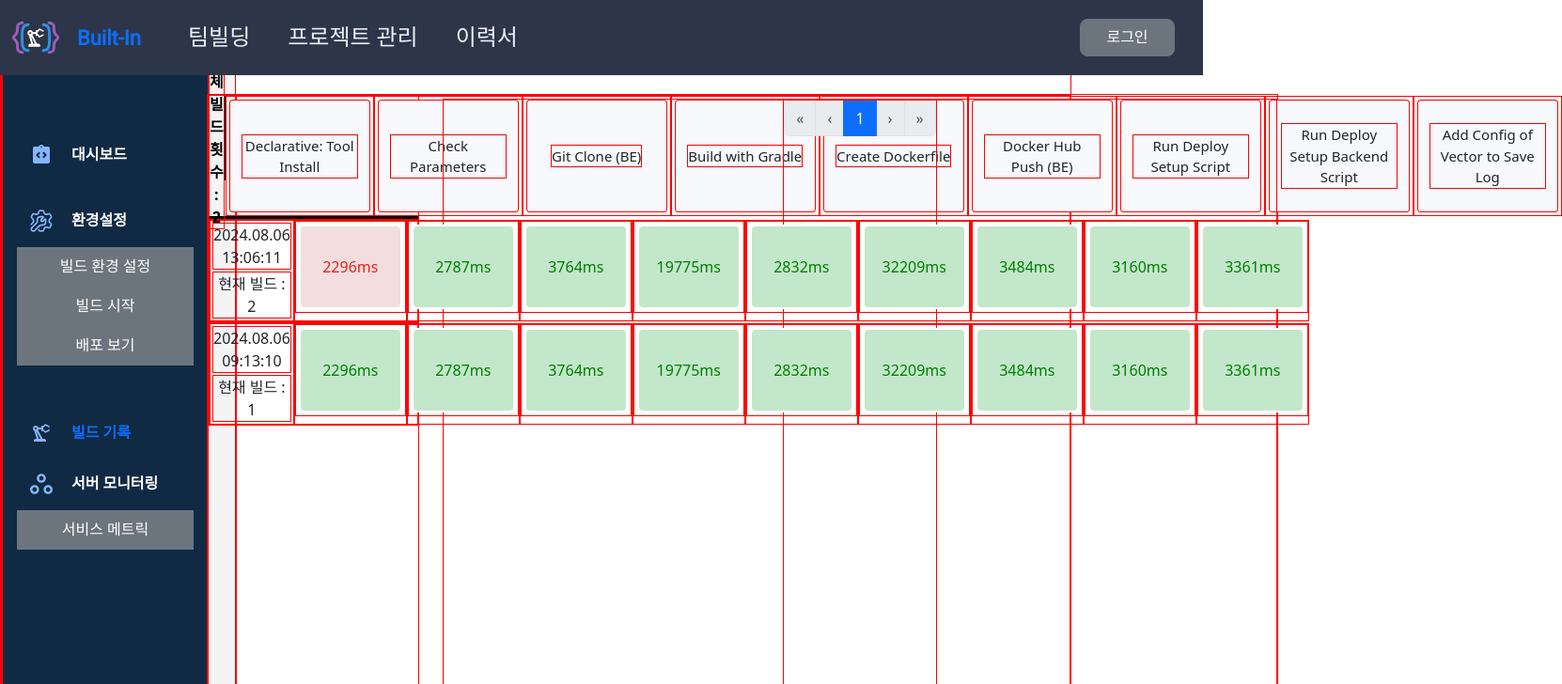
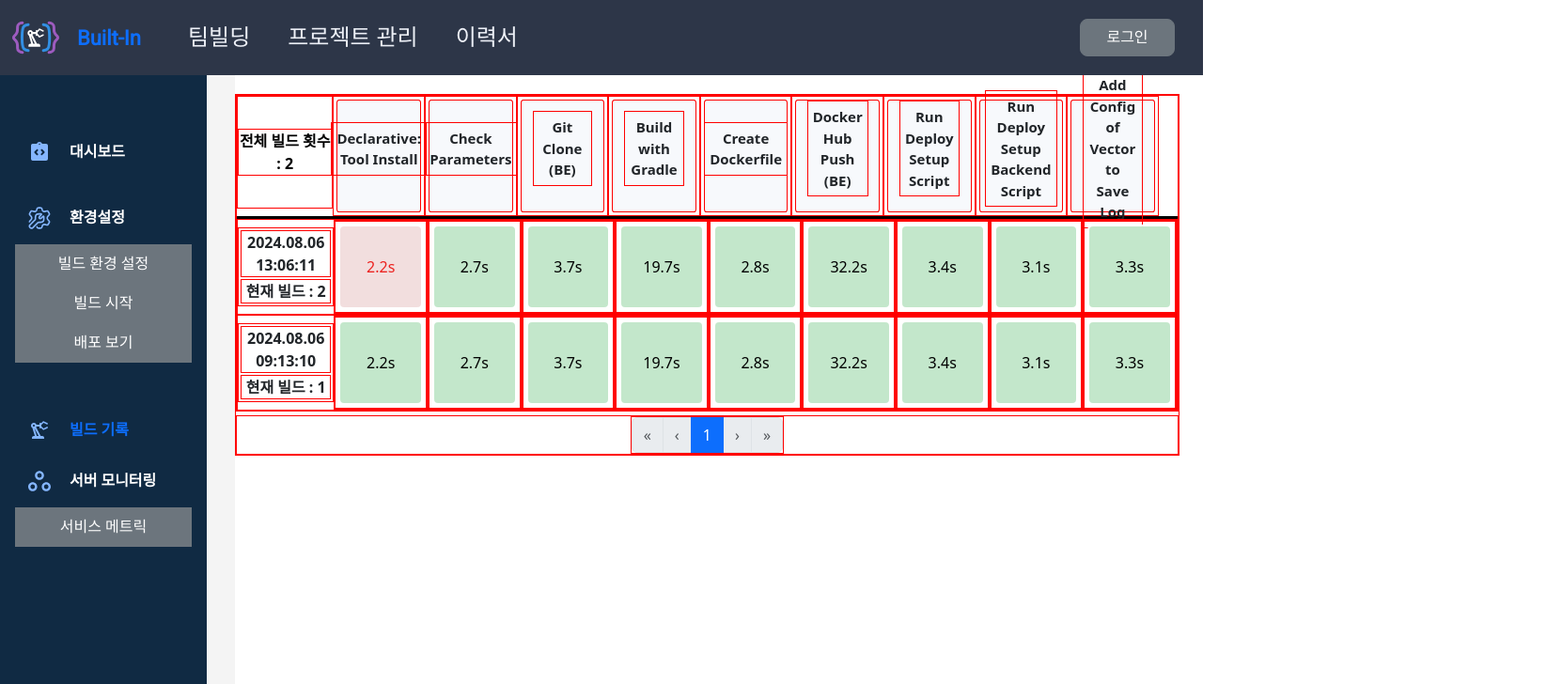
Before and after one commit to HOT6MAN/built-in-frontend, a Vue app: page /project/result in a window 1280 px wide. Shown: the top 728 px of the page at 94% size, 1662 px wide, since content can reach past the window. Built offline with nearby package versions, Linux system fonts and the light colour scheme.

Commit message:
Feature/s11 p12 a606 263 (2)

```diff
--- a/src/views/projectManagement/ProjectBuildResultView.vue
+++ b/src/views/projectManagement/ProjectBuildResultView.vue
@@ -1,12 +1,10 @@
 <template>
   <!-- <SideBarView /> -->
-	<b-container class="buildResultContainer">
+	<div class="buildResultContainer">
 			<div class="boxContainer">
 			 <div class="menuboxWrapper">
 				 <div class="menuBoxBlank"><p>전체 빌드 횟수 : {{response.totalCount}}</p></div>
-				 <div v-for="menu in menuBuilds" :key="menu">
-				 	<div class="menuBox"><p>{{ menu.name }}</p></div>
-				</div>
+				 	<div v-for="menu in menuBuilds" :key="menu"><div class="menuBox"><p>{{ menu.name }}</p></div></div>
 				</div>
 				<div v-for= "build in pageBuilds.slice().reverse()" :key="build" class="boxWrapper">
 					<div class="buildRow">
@@ -15,7 +13,7 @@
 					</div>
 							<!-- v-if를 이용해 만약 success면 success 버튼으로, fail이라면 fail 버튼을 보여줌 -->
 					<div v-for="(buildStage, index) in build.buildStages" :key="index">
-						<div v-if="`${buildStage.status}`==='SUCCESS'"><b-button @click="toggleModal(build.buildId, index)" class="boxSuccess">{{buildStage.duration}}ms</b-button>
+						<div v-if="`${buildStage.status}`==='SUCCESS'"><b-button @click="toggleModal(build.buildId, index)" class="boxSuccess">{{milToSec(buildStage.duration)}}s</b-button>
 							<b-modal
 							:id="`modal-${build.buildId}-${index}`"
 							v-model="modalShow[`${build.buildId}-${index}`]"
@@ -29,7 +27,7 @@
 						</div>
 						</b-modal>
 					</div>
-						<div v-else><b-button @click="toggleModal(build.buildId, index)" class="boxFailed">{{buildStage.duration}}ms</b-button>
+						<div v-else><b-button @click="toggleModal(build.buildId, index)" class="boxFailed">{{milToSec(buildStage.duration)}}s</b-button>
 							<b-modal
 							:id="`modal-${build.buildId}-${index}`"
 							v-model="modalShow[`${build.buildId}-${index}`]"
@@ -47,7 +45,7 @@
 				</div>
 		</div>
 				<!-- 페이지네이션 -->
-				<div class="d-flex justify-content-center mt-1">
+				<div class="d-flex justify-content-center mt-1 pageNation">
 					<b-pagination class="mb-0"
 						v-model="currentPage"
 						:total-rows="pages"
@@ -55,7 +53,7 @@
 						aria-controls="my-table">
 					</b-pagination>
 				</div>
-	</b-container>
+	</div>
 </template>
 
 
@@ -119,6 +117,12 @@ const toggleLog = (index) => {
 	openIndex.value = openIndex.value === index? null: index;
 }
 const isLogOpen = (index) => openIndex.value === index
+
+const milToSec = (milliSecond) => {
+	const second = milliSecond / 100
+	return Math.floor(second) /10
+}
+
 </script>
 
 <style scoped>
@@ -127,16 +131,17 @@ const isLogOpen = (index) => openIndex.value === index
 }
 .boxSuccess {
 	position: relative;
-  width: 110px;
+  width: 7vw;
   height : 90px;
-  color: green;
+  color: black;
   border: 2px solid white;
 	background-color: #c3e7cb;
   margin : 3px;
   background-size: 100%;
 }
 .boxFailed {
-  width: 110px;
+	position: relative;
+  width: 7vw;
   height : 90px;
   color: #EC221F;
   background-size: 100%;
@@ -146,10 +151,6 @@ const isLogOpen = (index) => openIndex.value === index
 }
 
 .buildResultContainer {
-  position: absolute;
-  top : 100px;
-  left: 220px;
-  height: calc(100% - 80px);
   width: 100%;
 	font: var(--font-roboto);
 	z-index: 1;
@@ -157,12 +158,14 @@ const isLogOpen = (index) => openIndex.value === index
 .boxContainer {
   display: flex;
   flex-direction: column;
-  width: 90%;
+  width: 100%;
   height: 100%;
 }
 .menuboxWrapper {
   display: flex;
-  flex-direction: row;
+	align-items:start;
+	width: 100%;
+	flex-direction: row;
   border : 1px solid black;
   border-width: 0 0 3px;
 }
@@ -172,43 +175,47 @@ const isLogOpen = (index) => openIndex.value === index
   align-items: center;
   text-align: center;
   background-color: #F7F9FC;
-  width: 150px;
+	width: 7vw;
   height : 120px;
   margin : 3px;
 	border-radius: 3%;
 	padding: 6px 12px;
-	font-weight: 400;
+	font-weight: 600;
 	font-size: 15px;
 }
 .menuBox p {
-	margin: 0px;
+	padding: 5px;
+	text-align: center;
 }
 /* 메뉴 옆에 빈 공백 영역 */
 .menuBoxBlank {
+	/* position: relative; */
 	display: flex;
 	align-items: center;
-	position: relative;
-	height: 90px;
-	width: 150px;
-	border: solid black;
-	border-width: 0px 0.1px 0px 0px;
+	height: 120px;
+	width: 8vw;
 	color: black;
 	font-weight: 600;
 }
 .menuBoxBlank p {
-	margin: 0px;
+	margin: 0px auto;
 }
 .boxWrapper {
   display: flex;
-  flex-direction: row;
+	width: 100%;
 }
 .buildCount {
   position: relative;
-  height: 90px;
-  width: 150px;
+  height: auto;
+  width: auto;
   border: solid black;
   border-width: 0px 0.1px 0px 0px;
 	color: black;
+}
+.buildRow {
+	width: 8vw;
+	margin : auto;
+	font-weight: 600;
 }
 .buildRow p {
 	margin: 2px;
@@ -229,4 +236,7 @@ img {
 	margin-top: 0px;
 	border-radius: 0%;
 }
+.pageNation {
+	position: relative;
+}
 </style>
--- a/src/views/projectManagement/ProjectManagementView.vue
+++ b/src/views/projectManagement/ProjectManagementView.vue
@@ -14,10 +14,6 @@ import SideBarView from '@/views/Bars/SideBarView.vue';
 </script>
 
 <style scoped>
-* {
-    border: 1px solid red;
-}
-
 .container {
     display: grid;
     grid-template-columns: 250px 1fr;
```
